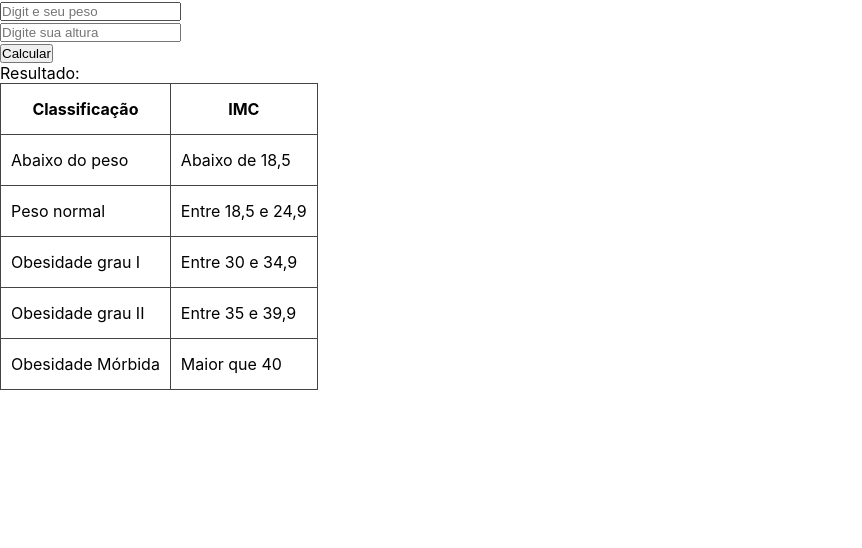
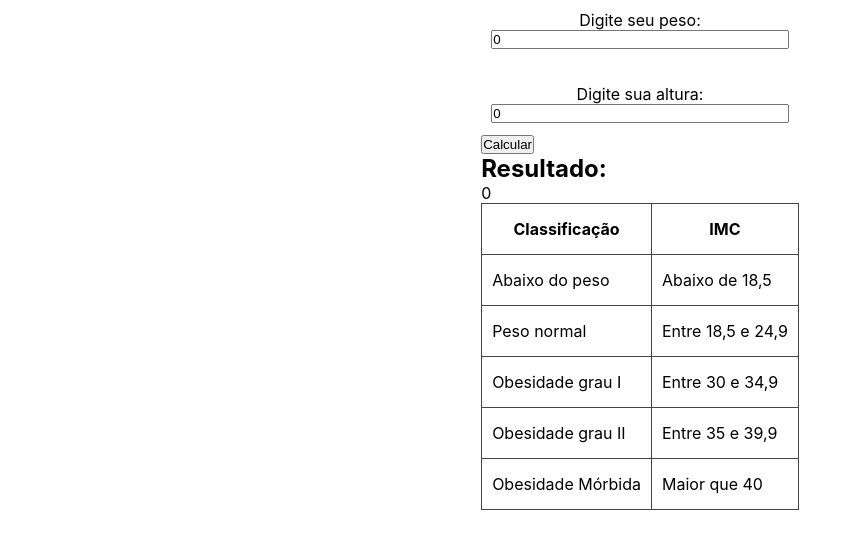
Before and after one commit to BrunoAmadei/IMC-calc, a React (Create React App) app in the folder calculadora-imc/: page / in a window 1280 px wide. Shown: the top 548 px of the page, without its empty margins (0-862 px from the left). Built offline with nearby package versions, Linux system fonts and the light colour scheme.

Commit message:
css update

```diff
--- a/calculadora-imc/src/App.css
+++ b/calculadora-imc/src/App.css
@@ -2,6 +2,12 @@
     margin: 0;
     padding: 0;
     box-sizing: border-box;
+}
+
+body{
+    display: flex;
+    align-items: center;
+    justify-content: center;
 }
 
 table,
@@ -11,3 +17,19 @@ td {
     border-collapse: collapse;
     padding: 15px 10px;
 }
+
+.peso,
+.altura{
+    padding: 10px;
+}
+
+.peso, label,
+.altura label{
+    display: flex;
+    flex-direction: column;
+    text-align: center;
+}
+
+.altura{
+    margin-top: 15px;
+}
--- a/calculadora-imc/src/App.js
+++ b/calculadora-imc/src/App.js
@@ -12,11 +12,11 @@ export default function App() {
   const [resultado, setResultado] = useState(0)
 
   return (
-    <div>
-      <Peso />
-      <Altura />
-      <Calcular />
-      <Resultado />
+    <div className='caixa'>
+      <Peso p={peso} setP={setPeso} />
+      <Altura a={altura} setA={setAltura}/>
+      <Calcular peso={peso} altura={altura} res={setResultado} />
+      <Resultado r={resultado} />
       <Tabela />
     </div>
   );
--- a/calculadora-imc/src/components/Altura.js
+++ b/calculadora-imc/src/components/Altura.js
@@ -3,13 +3,13 @@ import React from "react"
 
 export default function Altura(props) {
     return (
-        <div>
+        <div className="altura">
             <label>
+            Digite sua altura:
                 <input
                     type={'text'}
                     value={props.a}
                     onChange={(e) => props.setA(e.target.value)}
-                    placeholder={'Digite sua altura'}
                 />
             </label>
         </div>
--- a/calculadora-imc/src/components/Calcular.js
+++ b/calculadora-imc/src/components/Calcular.js
@@ -2,11 +2,11 @@ import React from "react";
 
 function Calcular(props) {
     const calc = () => {
-       props.res(props.peso / (props.altura * props.altura))
+       props.res((props.peso / (props.altura * props.altura)).toFixed(2))
     }
 
     return(
-        <div>
+        <div className="btn-calc">
             <button onClick={calc}>Calcular</button>
         </div>
     )
--- a/calculadora-imc/src/components/Peso.js
+++ b/calculadora-imc/src/components/Peso.js
@@ -3,13 +3,14 @@ import React from "react"
 
 export default function Peso(props) {
     return (
-        <div>
+        <div className="peso">
             <label>
+                Digite seu peso:
                 <input
                     type={'text'}
                     value={props.p}
                     onChange={(e) => props.setP(e.target.value)}
-                    placeholder = {'Digit e seu peso'}
+                    placeholder = {'Digite e seu peso'}
                 />
             </label>
         </div>
--- a/calculadora-imc/src/components/Resultado.js
+++ b/calculadora-imc/src/components/Resultado.js
@@ -1,9 +1,12 @@
 import React from "react";
 
 export default function Resultado(props) {
-    return(
-        <div>
-            <p>Resultado: {props.r}</p>
+
+
+    return (
+        <div className="resultado">
+            <h2>Resultado:</h2>
+            <p> {props.r}</p>
         </div>
     )
 }
```
